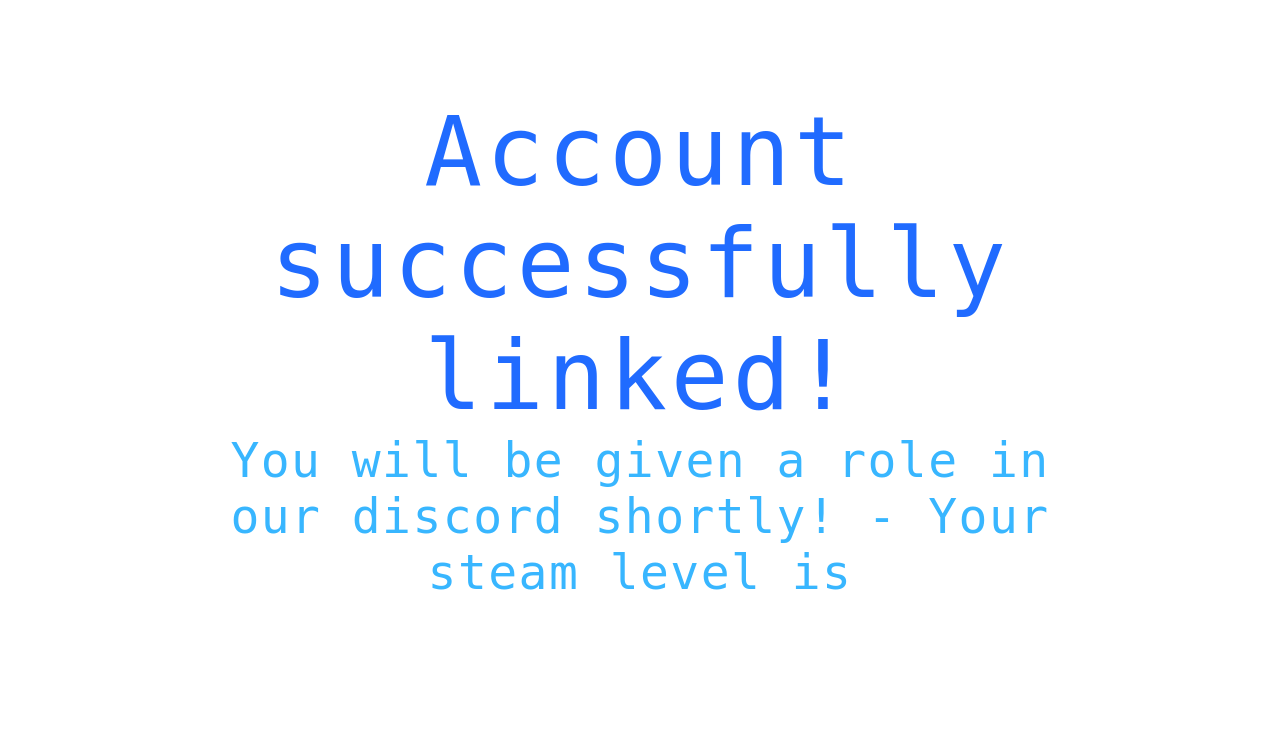
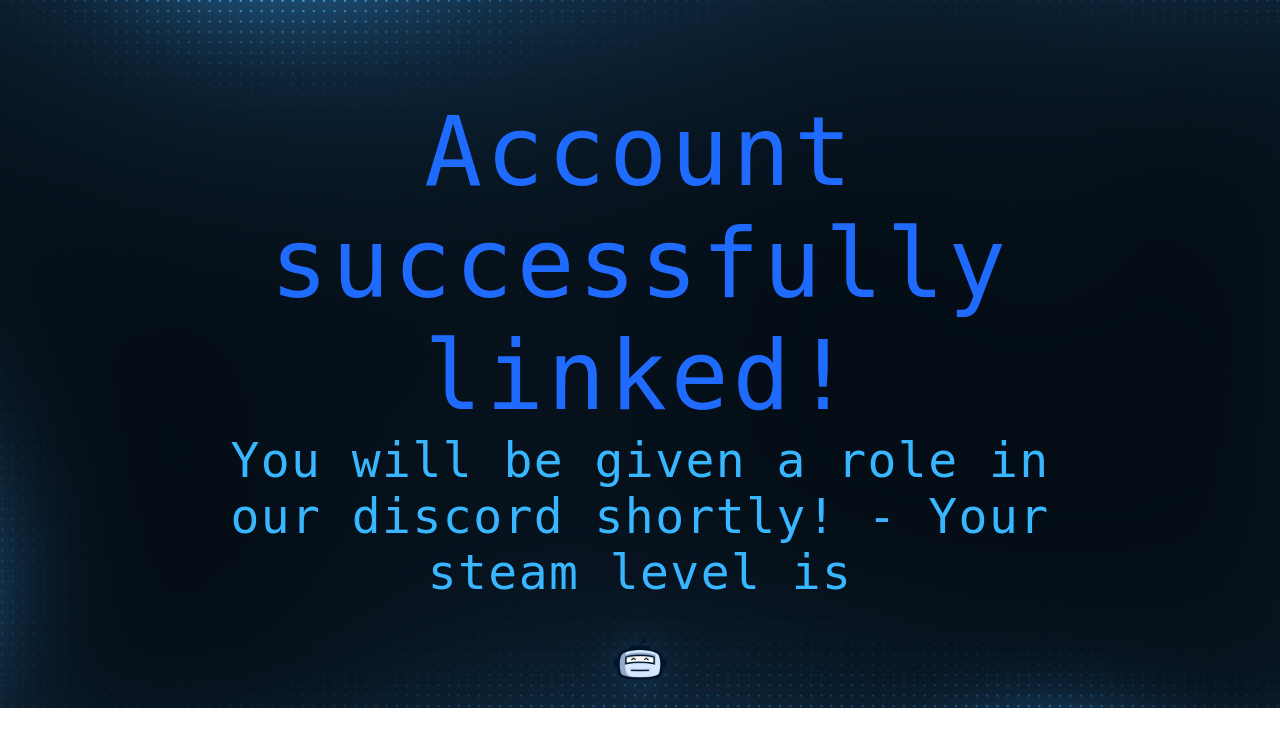
Before and after one commit to JT-Dev321/DuobotBot, a Flask app: template web/templates/callback.html in a window 1280 px wide. Shown: the top 747 px of the page. Run offline with Flask 3, Linux system fonts and the light colour scheme; the template is opened without the code that fills it, so the values that code supplies are empty.

Commit message:
Added site background image

```diff
--- a/web/static/styles.css
+++ b/web/static/styles.css
@@ -1,5 +1,14 @@
 :root {
   --primary-color: #38b6ff;
+}
+
+body {
+  background-image: url("/static/background.jpg");
+  background-size: cover;
+  background-position: center;
+  background-repeat: no-repeat;
+  margin: 0;
+  padding: 0;
 }
 
 .SiteTitle {
```
Also changed, not shown: web/static/background.jpg (added).
